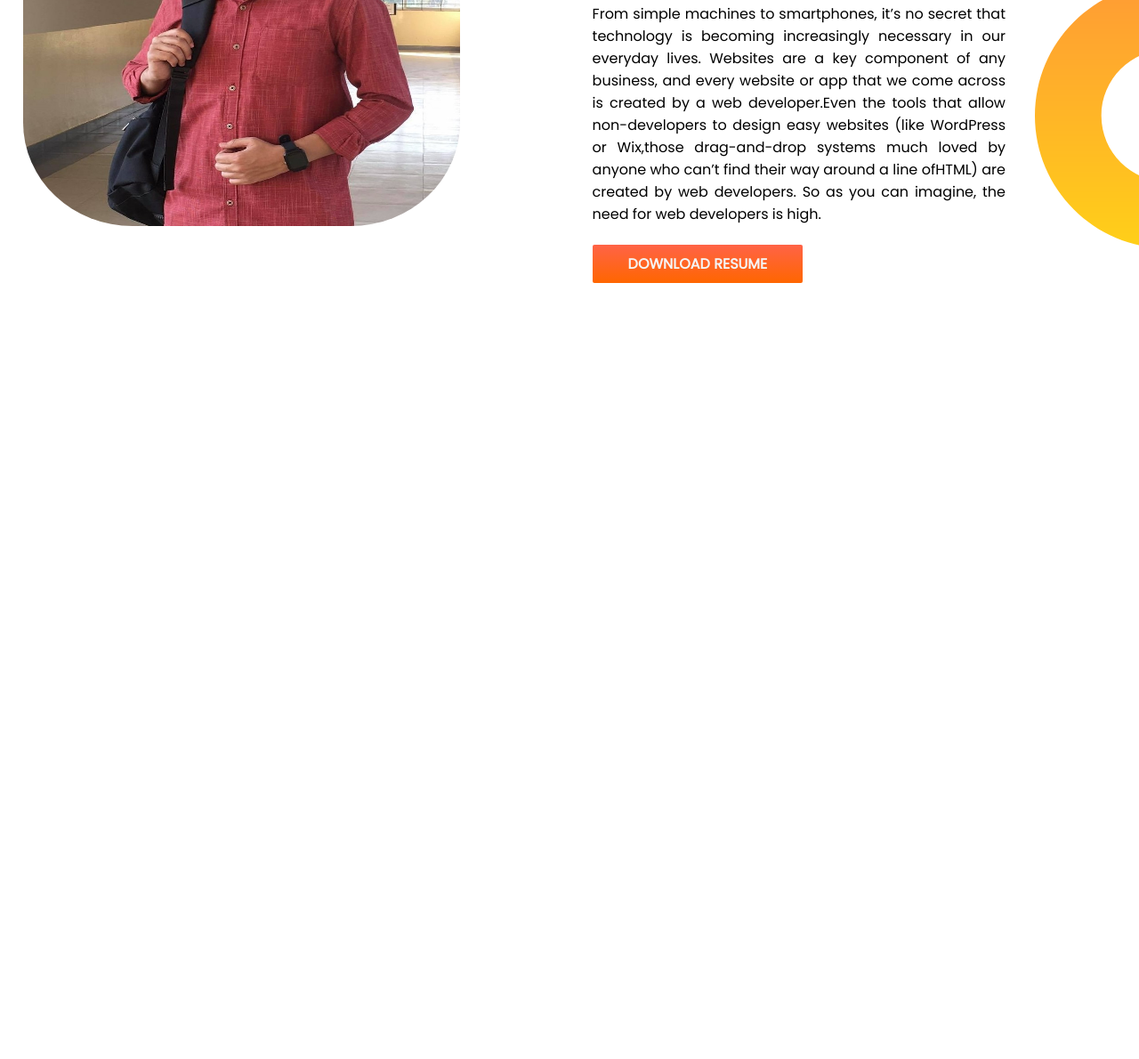
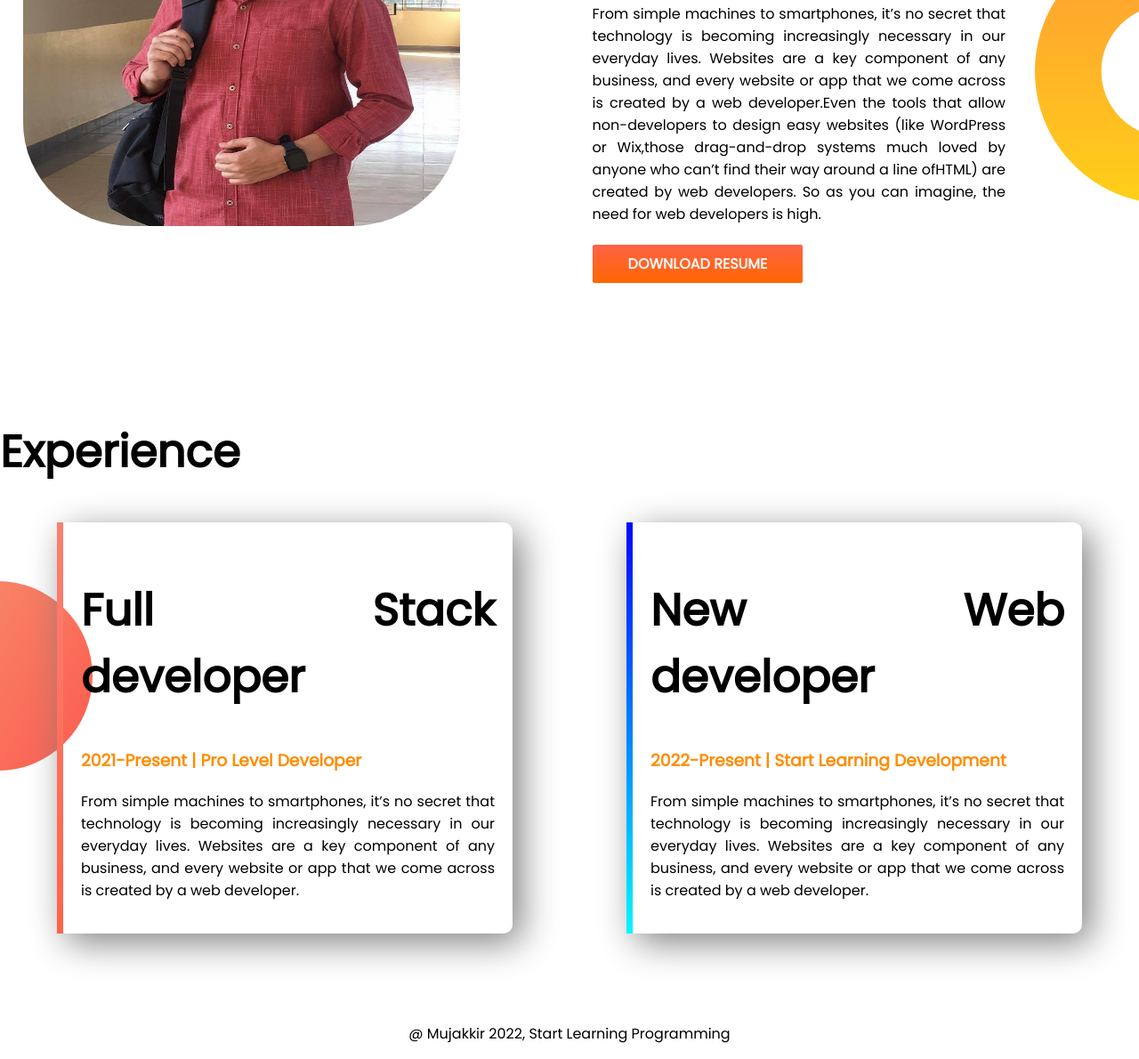
Before and after one commit to Mujakkir85/developer-portfolio, a plain HTML site: page index.html in a window 1280 px wide. Shown: the part 890-2080 px from the top of the page at 89% size. Before the commit the page ends 1361 px from the top, so only its background shows below. Drawn offline with Linux system fonts and the light colour scheme.

Commit message:
final push

```diff
--- a/index.html
+++ b/index.html
@@ -13,7 +13,7 @@
 </head>
 
 <body>
-    <section class="top-banner">
+    <section class="top-banner  flexible-container">
         <div class="half-width">
             <h1>Welcome To </h1>
             <h1> <span class="orange-color">Mujakkir Ahmed</span> World!</h1>
@@ -35,7 +35,7 @@
 
     <!-- 2nd Second Section -->
 
-    <section class="dream-big">
+    <section class="dream-big  flexible-container">
         <div class="half-width">
             <img src="images/port-img2.jpg" alt="">
         </div>
@@ -54,7 +54,35 @@
         </div>
     </section>
 
+    <!-- Thired Section-->
+    <section class="experience-area">
+        <h1>Experience</h1>
+        <div class="flexible-container">
+            <div id="pro-dev" class="experience-item">
+                <h1>Full Stack developer</h1>
+                <h3 class="orange-color">2021-Present | Pro Level Developer</h3>
+                <p>From simple machines to smartphones, it’s no secret that technology is becoming increasingly
+                    necessary in
+                    our everyday lives. Websites are a key component of any business, and every website or app that we
+                    come
+                    across is created by a web developer.</p>
+            </div>
 
+            <div id="new-dev" class="experience-item">
+                <h1>New Web developer</h1>
+                <h3 class="orange-color">2022-Present | Start Learning Development</h3>
+                <p>From simple machines to smartphones, it’s no secret that technology is becoming increasingly
+                    necessary in
+                    our everyday lives. Websites are a key component of any business, and every website or app that we
+                    come
+                    across is created by a web developer.</p>
+            </div>
+        </div>
+
+    </section>
+    <footer>
+        <p>@ Mujakkir 2022, Start Learning Programming </p>
+    </footer>
 </body>
 
 </html>
--- a/style.css
+++ b/style.css
@@ -12,14 +12,14 @@ h1{
     color: darkorange;
 }
 
-section{
+.flexible-container{
     display: flex;
+    margin-bottom: 100px;
 }
 
 .half-width{
     width: 50%;
     padding-left: 2%;
-    margin-bottom: 100px;
 }
 
 .half-width img{
@@ -52,3 +52,33 @@ section{
      padding-right: 150px;
      padding-bottom: 15px;
  }
+
+ .experience-area{
+     background-image: url("images/exp-bg.png");
+     background-position: left;
+     background-repeat: no-repeat;
+ }
+
+ .experience-item{
+     width: 40%;
+     margin-left: 5%;
+     margin-right: 5%;
+     padding: 20px;
+     box-shadow: 10px 10px 40px gray;
+     border-radius: 10px;
+ }
+#pro-dev{
+    border-left: 7px solid;
+     border-image: linear-gradient(salmon, tomato);
+     border-image-slice: 1;
+}
+
+ #new-dev{
+     border-left: 7px solid;
+     border-image: linear-gradient(blue, cyan);
+     border-image-slice: 3%;
+ }
+
+footer{
+    text-align: center;
+}
```
Also changed, not shown: images/jhankar.png (deleted), images/jhankar2.png (deleted), showOff/137259485_3737092479702599_1852057566398808962_n.jpg (deleted), showOff/137348141_418881335893921_4805394286912327398_n.jpg (deleted), 4 other files.
